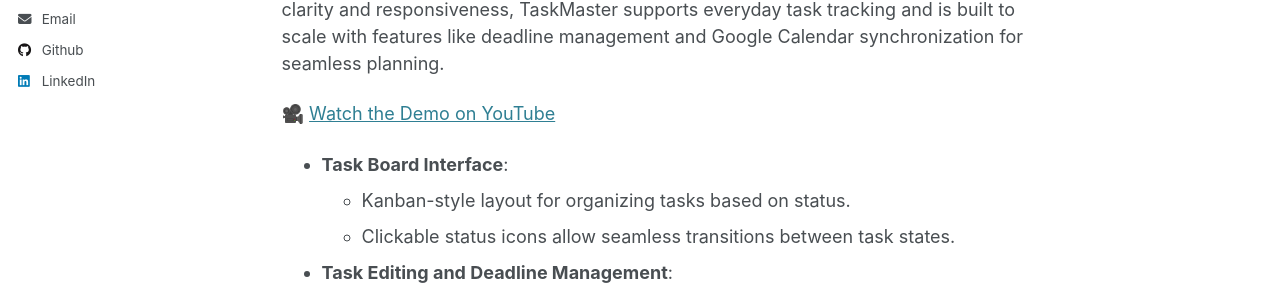
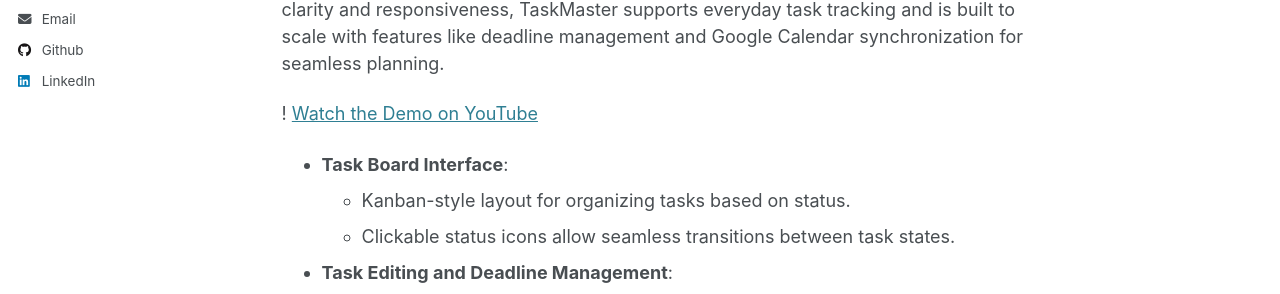
Before and after one commit to sbaek21/sbaek21.github.io, a Jekyll site: the page built from _projects/projects-7.md, in a window 1280 px wide and 900 px high. Shown: the part 410-704 px from the top of the window. Built offline with Jekyll 4.4.1, drawn with Linux system fonts in a browser that asks for light colours.

Commit message:
Update link

```diff
--- a/_projects/projects-7.md
+++ b/_projects/projects-7.md
@@ -9,7 +9,7 @@ permalink: /projects/projects-7/
 ## Description
 TaskMaster is a web-based productivity application designed to help users efficiently manage tasks, schedules, and daily goals. Inspired by modern project management tools, it offers a simple and intuitive interface where users can create, edit, and organize tasks into categories such as Not Started, In Progress, and Completed. With an emphasis on clarity and responsiveness, TaskMaster supports everyday task tracking and is built to scale with features like deadline management and Google Calendar synchronization for seamless planning.
 
-🎥 [Watch the Demo on YouTube](https://youtu.be/HZfL9kTzoGs)
+! [Watch the Demo on YouTube](https://youtu.be/HZfL9kTzoGs)
 
 - **Task Board Interface**:
   - Kanban-style layout for organizing tasks based on status.
```
